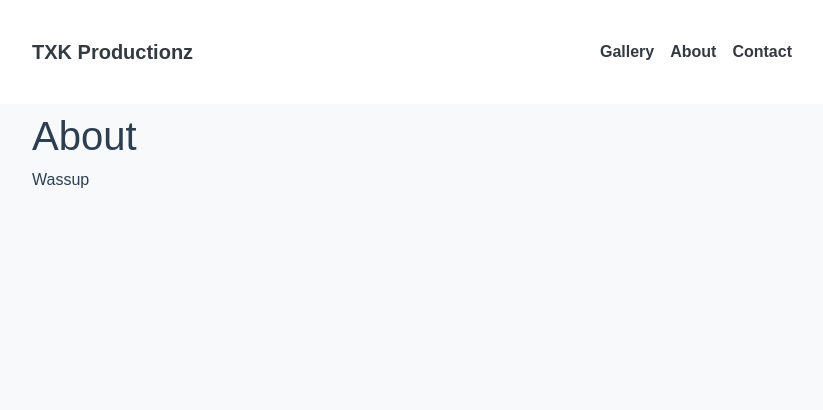
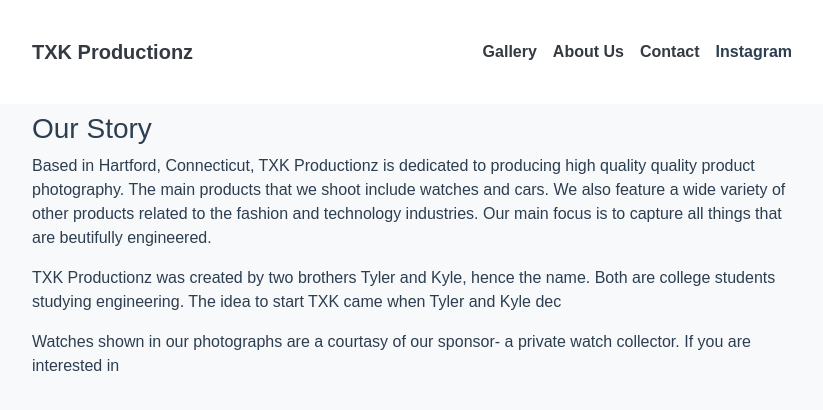
Before and after one commit to TYLERxVU/txk-productionz, a Vue app: page /about in a window 1280 px wide. Shown: the top 410 px of the page, without its empty margins (224-1047 px from the left). Built offline with nearby package versions, Linux system fonts and the light colour scheme.

Commit message:
new navbar link to instagram and index redirect for deployment

```diff
--- /dev/null
+++ b/index.html
@@ -0,0 +1,6 @@
+<!DOCTYPE html>
+<html lang="en">
+  <head>
+    <meta http-equiv="refresh" content="0; url=https://https://tylerxvu.github.io/txk-productionz/public/index.html">
+  </head>
+</html>
--- a/src/components/NavBar.vue
+++ b/src/components/NavBar.vue
@@ -15,11 +15,14 @@
             </li>
             <li class="nav-item">
               <!-- <a class="nav-link" href="about" >About</a> -->
-              <router-link class="nav-link text-dark test" to="about">About</router-link>
+              <router-link class="nav-link text-dark test" to="about">About Us</router-link>
             </li>
             <li class="nav-item">
               <!-- <a class="nav-link" href="contact">Contact</a> -->
               <router-link class="nav-link text-dark" to="contact">Contact</router-link>
+            </li>
+            <li class="nav-item">
+              <a class="nav-link" target="_blank" href="https://www.instagram.com/txk.productionz/">Instagram</a>
             </li>
           </ul>
         </div>
--- a/src/views/About.vue
+++ b/src/views/About.vue
@@ -1,12 +1,31 @@
 <template>
   <div class="res-width view">
 
-    <h1>About</h1>
-    <p>Wassup</p>
-
+    <h3>Our Story</h3>
+    <p>
+      Based in Hartford, Connecticut, TXK Productionz is dedicated to producing high quality
+      quality product photography. The main products that we shoot include watches and cars.
+      We also feature a wide variety of other products related to the fashion and technology industries.
+      Our main focus is to capture all things that are beutifully engineered.
+    </p>
+    <p>
+      TXK Productionz was created by two brothers Tyler and Kyle, hence the name.
+      Both are college students studying engineering. The idea to start TXK came when
+      Tyler and Kyle dec
+    </p>
+    <p>
+      Watches shown in our photographs are a courtasy of our sponsor- a private watch collector.
+      If you are interested in
+    </p>
   </div>
 
 </template>
+
+<script>
+export default {
+
+}
+</script>
 
 <style scoped>
 
```
